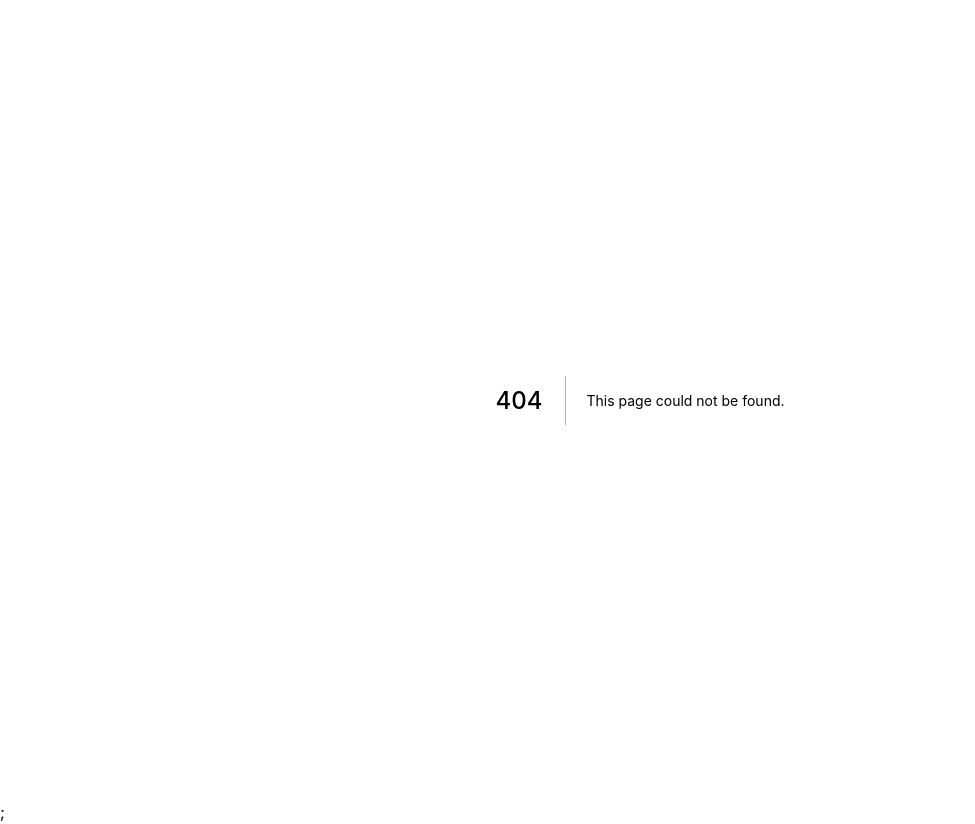
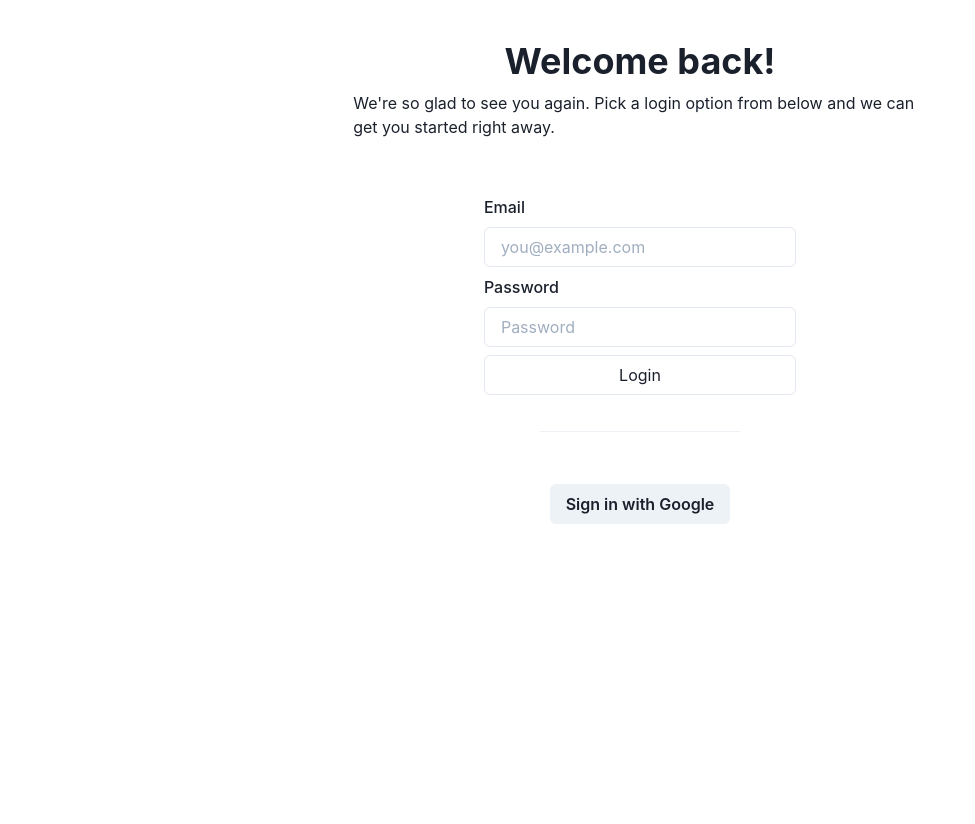
Before and after one commit to deditapp/dedit, a Next.js app: page /login in a window 1280 px wide. Before the commit this address had no page. Shown: the whole page, without its empty margins (0-975 px from the left). After the commit the page ends 800 px from the top, so only its background shows below. Built offline with nearby package versions, Linux system fonts and the light colour scheme.

Commit message:
feat: shim login page

```diff
--- a/src/pages/_app.tsx
+++ b/src/pages/_app.tsx
@@ -8,7 +8,7 @@ import { store } from "../redux";
 const App = ({ Component, pageProps }: AppProps) => (
 	<ChakraProvider>
 		<Provider store={store}>
-			<Component {...pageProps} />;
+			<Component {...pageProps} />
 		</Provider>
 	</ChakraProvider>
 );
--- /dev/null
+++ b/src/pages/login.tsx
@@ -0,0 +1,44 @@
+import {
+	Box,
+	Button,
+	Container,
+	Divider,
+	FormLabel,
+	Heading,
+	Input,
+	Text,
+	VStack,
+} from "@chakra-ui/react";
+
+const Login: React.FC = () => {
+	return (
+		<Container alignItems="center">
+			<VStack spacing={5} marginTop={10}>
+				<VStack marginBottom={5}>
+					<Heading>Welcome back!</Heading>
+					<Text>
+						We&apos;re so glad to see you again. Pick a login option from below and we can get you
+						started right away.
+					</Text>
+				</VStack>
+				<VStack borderRadius="5" padding={4} spacing={2} width="60%">
+					<Box width="100%">
+						<FormLabel htmlFor="email">Email</FormLabel>
+						<Input id="email" type="email" placeholder="you@example.com"></Input>
+					</Box>
+					<Box width="100%">
+						<FormLabel htmlFor="password">Password</FormLabel>
+						<Input id="password" type="password" placeholder="Password"></Input>
+					</Box>
+					<Input width="100%" type="submit" value="Login"></Input>
+				</VStack>
+				<Divider width="200px" />
+				<VStack borderRadius="5" padding={8} spacing={2} width="60%">
+					<Button>Sign in with Google</Button>
+				</VStack>
+			</VStack>
+		</Container>
+	);
+};
+
+export default Login;
```
Also changed, not shown: src/hooks/redirectIfLoggedIn.ts (added, +17 -0 lines), src/pages/index.tsx (+12 -1 lines).
